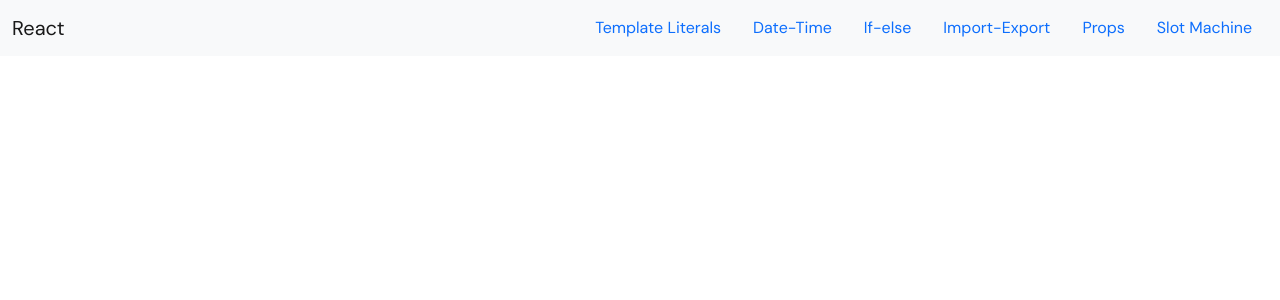
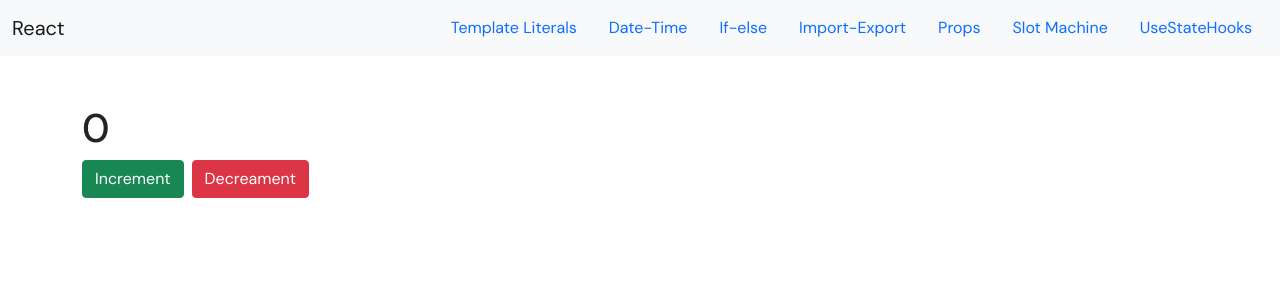
Before and after one commit to shraddha6029/Startup-React, a React (Create React App) app: page /components/use-state in a window 1280 px wide. Shown: the top 300 px of the page. Built offline with nearby package versions, Linux system fonts and the light colour scheme.

Commit message:
useState Hook

```diff
--- a/src/Router.js
+++ b/src/Router.js
@@ -15,6 +15,7 @@ import Test3 from "./Test3";
 import ExampleImportExport from "./components/ExampleImportExport";
 import ExampleProps from "./components/ExampleProps";
 import SlotMachine from "./components/SlotMachine";
+import UseStateHooks from "./components/UseStateHooks";
 
 const AppRouter = () => {
   const [isOpen, setIsOpen] = useState(false);
@@ -68,6 +69,14 @@ const AppRouter = () => {
                 Slot Machine
               </Link>
             </NavItem>
+            <NavItem>
+              <Link
+                className="text-decoration-none px-3"
+                to="/components/use-state"
+              >
+                UseStateHooks
+              </Link>
+            </NavItem>
           </Nav>
         </Collapse>
       </Navbar>
@@ -90,6 +99,9 @@ const AppRouter = () => {
         <Route path="/components/slot-machine">
           <SlotMachine />
         </Route>
+        <Route path="/components/use-state">
+          <UseStateHooks />
+        </Route>
       </Switch>
     </Router>
   );
--- /dev/null
+++ b/src/components/UseStateHooks.js
@@ -0,0 +1,28 @@
+import react, { useState } from "react";
+import { Button, Container } from "reactstrap";
+
+const UseStateHooks = () => {
+  const [count, setCount] = useState(0);
+
+  const Increase = () => {
+    setCount(count + 1);
+  };
+
+  const Decrease = () => {
+    setCount(count - 1);
+  };
+
+  return (
+    <Container className="mt-5">
+      <h1>{count}</h1>
+      <Button color="success" className="me-2" onClick={Increase}>
+        Increment
+      </Button>
+      <Button color="danger" onClick={Decrease}>
+        Decreament
+      </Button>
+    </Container>
+  );
+};
+
+export default UseStateHooks;
```
